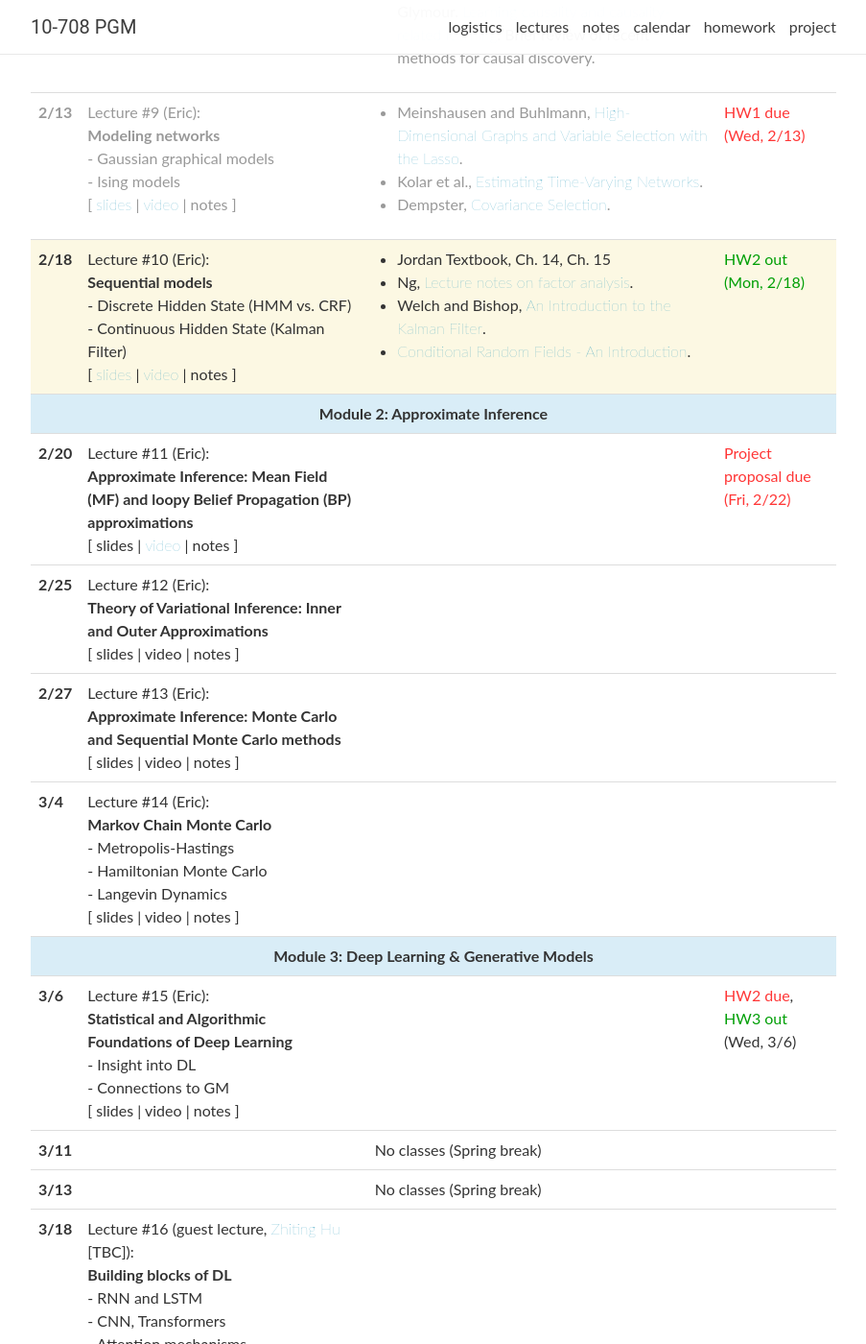
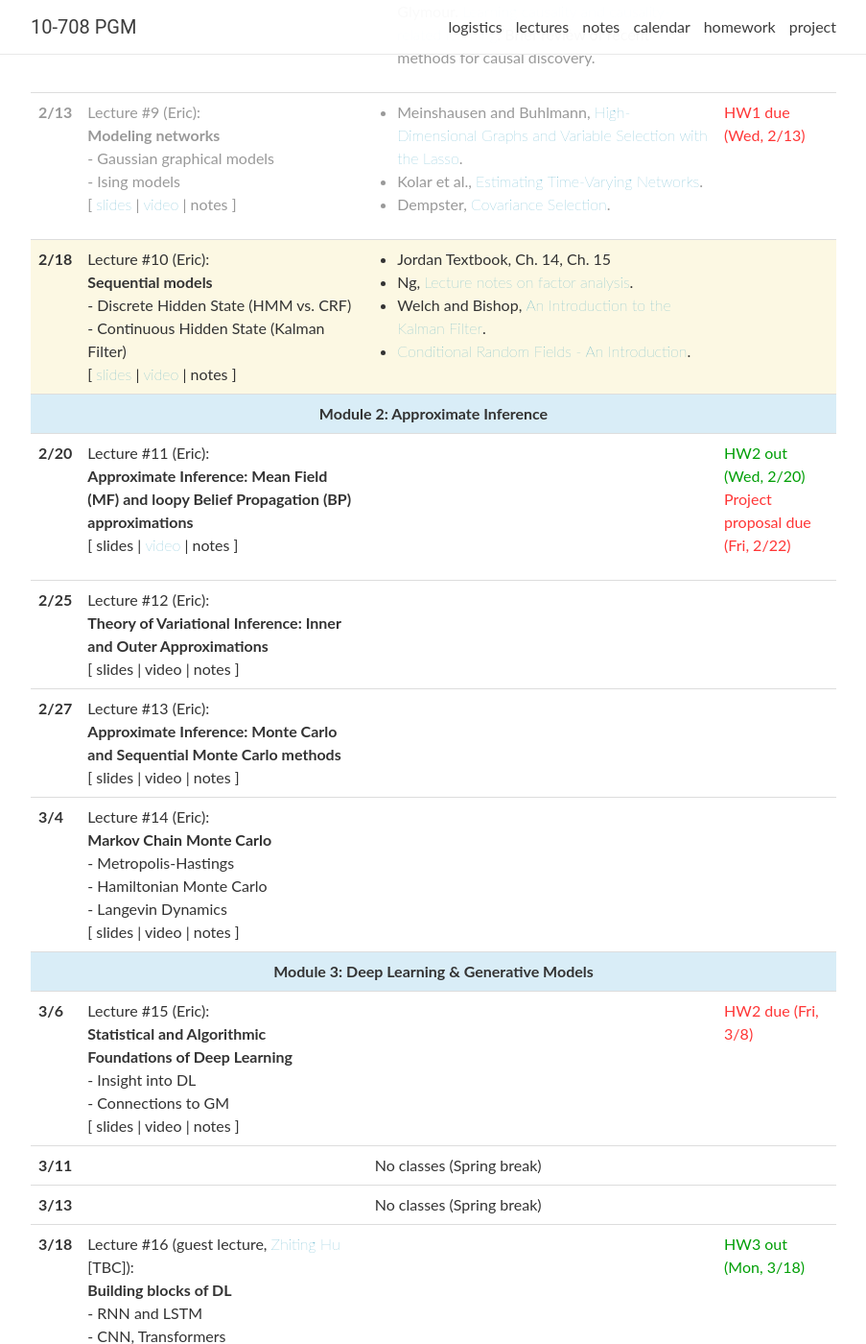
Before and after one commit to sailinglab/pgm-spring-2019, a Jekyll site: the page built from _pages/lectures.md, in a window 1280 px wide and 1400 px high, scrolled down 1663 px. Shown: the whole window at 96% size, without its empty margins (188-1091 px from the left). Built offline with Jekyll 4.4.1, drawn with Linux system fonts in a browser that asks for light colours; nearby versions of some CDN libraries; comment, search, counter and statistics services are not loaded; some of the changed text lies outside the part shown.

Commit message:
Update lectures.yml

```diff
--- a/_data/lectures.yml
+++ b/_data/lectures.yml
@@ -148,8 +148,7 @@
     - Ng, <a href="http://cs229.stanford.edu/notes/cs229-notes9.pdf" target="_blank">Lecture notes on factor analysis</a>.
     - Welch and Bishop, <a href="http://citeseerx.ist.psu.edu/viewdoc/download?doi=10.1.1.79.6578&rep=rep1&type=pdf" target="_blank">An Introduction to the Kalman Filter</a>.
     - <a href="https://people.cs.umass.edu/~wallach/technical_reports/wallach04conditional.pdf" target="_blank">Conditional Random Fields - An Introduction</a>.
-  logistics: >
-    <span class="event">HW2 out (Mon, 2/18)</span>
+  logistics:
 
 - title: "Module 2: Approximate Inference"
 
@@ -162,6 +161,7 @@
   notes:
   readings:
   logistics: >
+    <span class="event">HW2 out (Wed, 2/20)</span> <br>
     <span class="deadline">Project proposal due (Fri, 2/22)</span>
 
 - date: 2/25
@@ -210,7 +210,7 @@
   notes:
   readings:
   logistics: >
-    <span class="deadline">HW2 due</span>, <span class="event">HW3 out</span> (Wed, 3/6)
+    <span class="deadline">HW2 due (Fri, 3/8)</span>
 
 - date: 3/11
   title: No classes (Spring break)
@@ -230,7 +230,8 @@
   video:
   notes:
   readings:
-  logistics:
+  logistics: >
+    <span class="event">HW3 out (Mon, 3/18)</span>
 
 - date: 3/20
   lecturer: Eric
@@ -271,8 +272,7 @@
   video:
   notes:
   readings:
-  logistics: >
-    <span class="deadline">HW3 due (Wed, 3/27)</span>
+  logistics:
 
 - title: "Module 4: Reinforcement Learning &amp; Control Through Inference in GM"
 
@@ -287,9 +287,7 @@
   notes:
   readings:
   logistics: >
-    <span class="event">HW4 out</span>,
-    <span class="deadline">Midway report due</span>
-    (Mon, 4/1)
+    <span class="deadline">Midway report due (Mon, 4/1)</span>
 
 - date: 4/3
   lecturer: Maruan
@@ -304,7 +302,8 @@
   video:
   notes:
   readings:
-  logistics:
+  logistics: >
+    <span class="deadline">HW3 due (Wed, 4/3)</span>
 
 - title: "Module 5: Nonparametric methods"
 
@@ -320,7 +319,8 @@
   video:
   notes:
   readings:
-  logistics:
+  logistics: >
+    <span class="event">HW4 out (Mon, 4/8)</span>
 
 - date: 4/10
   lecturer: Maruan
@@ -354,8 +354,7 @@
   video:
   notes:
   readings:
-  logistics: >
-    <span class="deadline">HW4 due (Wed, 4/17)</span>
+  logistics:
 
 - title: "Module 6: Modular and scalable algorithms and systems"
 
@@ -367,7 +366,8 @@
   video:
   notes:
   readings:
-  logistics:
+  logistics: >
+    <span class="deadline">HW4 due (Mon, 4/22)</span>
 
 - date: 4/24
   lecturer: Eric
```
